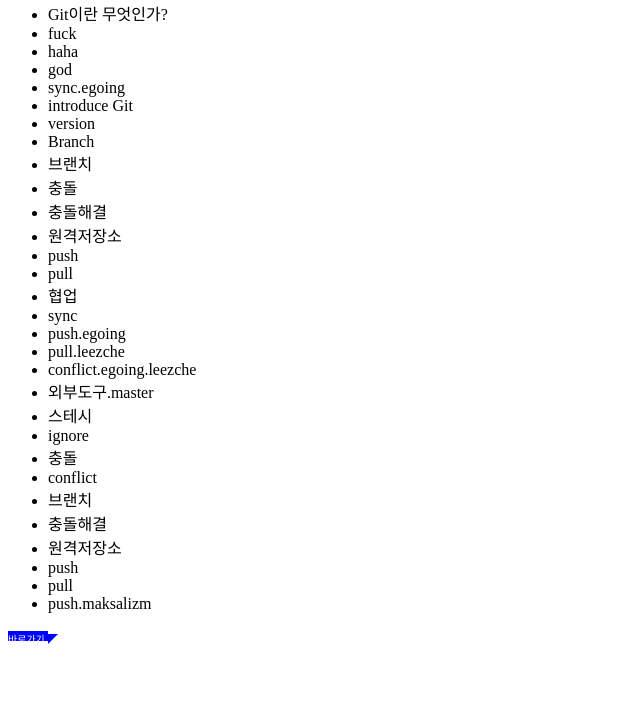
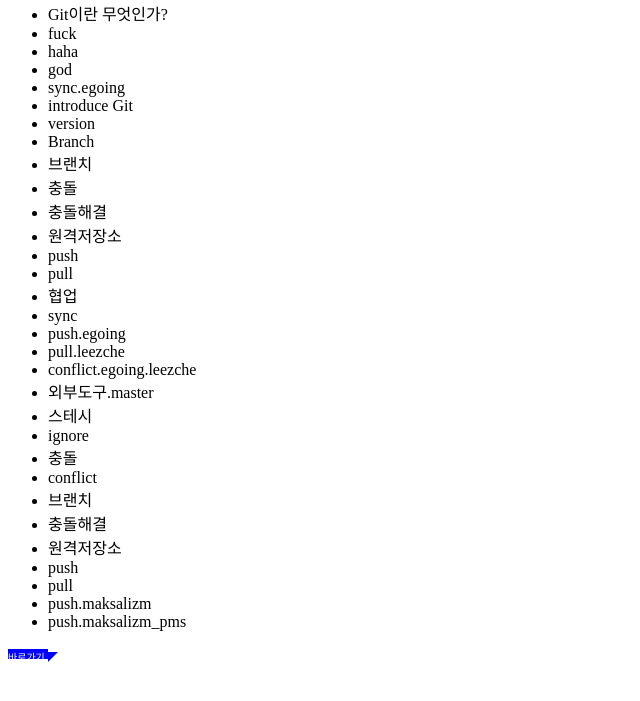
Before and after one commit to maksalizm/opentutorials_git_maksalizm, a plain HTML site: page index.html in a window 1280 px wide. Shown: the part 79-780 px from the top of the page, without its empty margins (0-640 px from the left). Drawn offline with Linux system fonts and the light colour scheme.

Commit message:
maksalizm_pms

```diff
--- a/index.html
+++ b/index.html
@@ -67,6 +67,7 @@
     <li>push</li>
     <li>pull</li>
     <li>push.maksalizm</li>
+    <li>push.maksalizm_pms</li>
 </ul>
 
 <div class="shortcut">바로가기</div><div></div>
```
